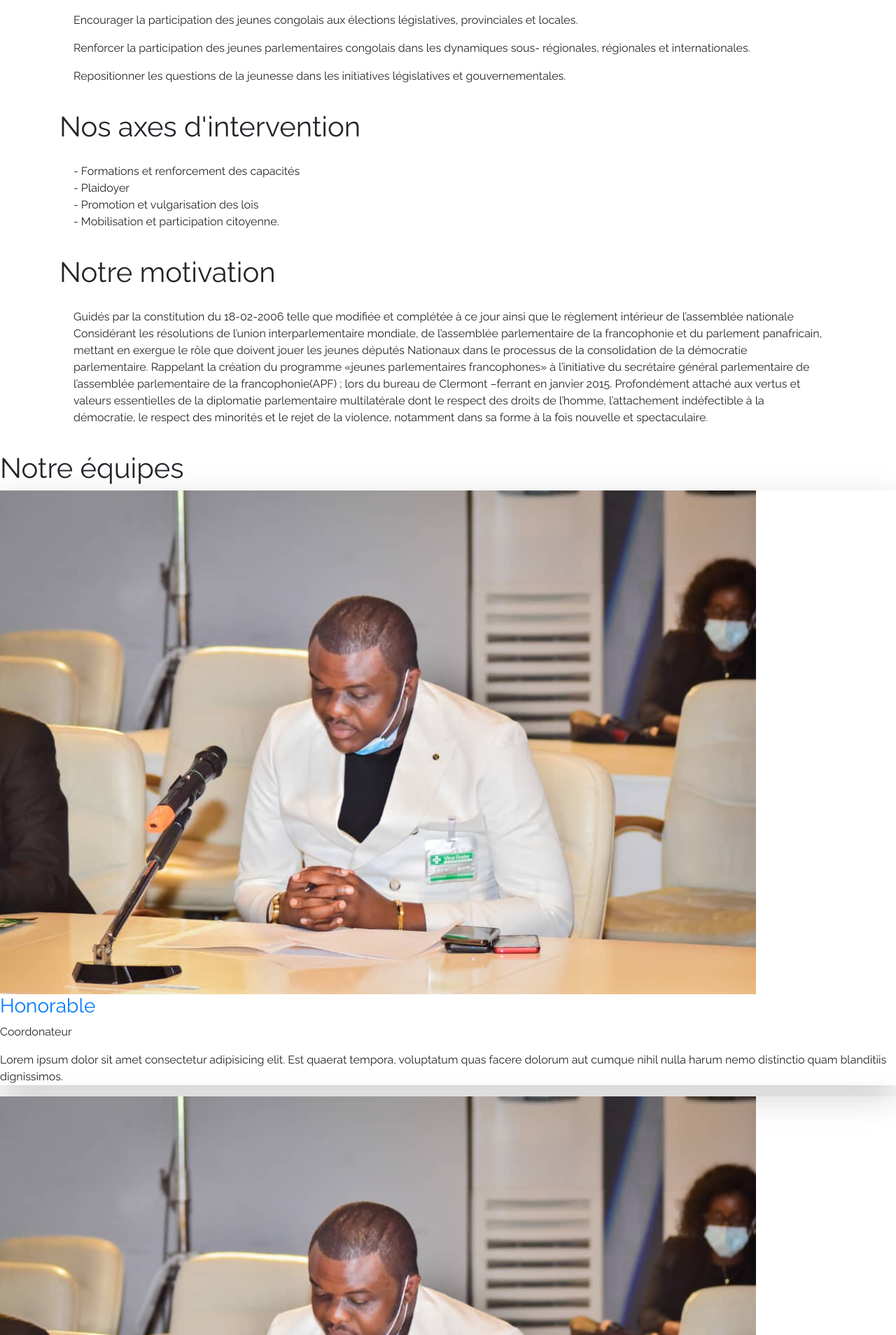
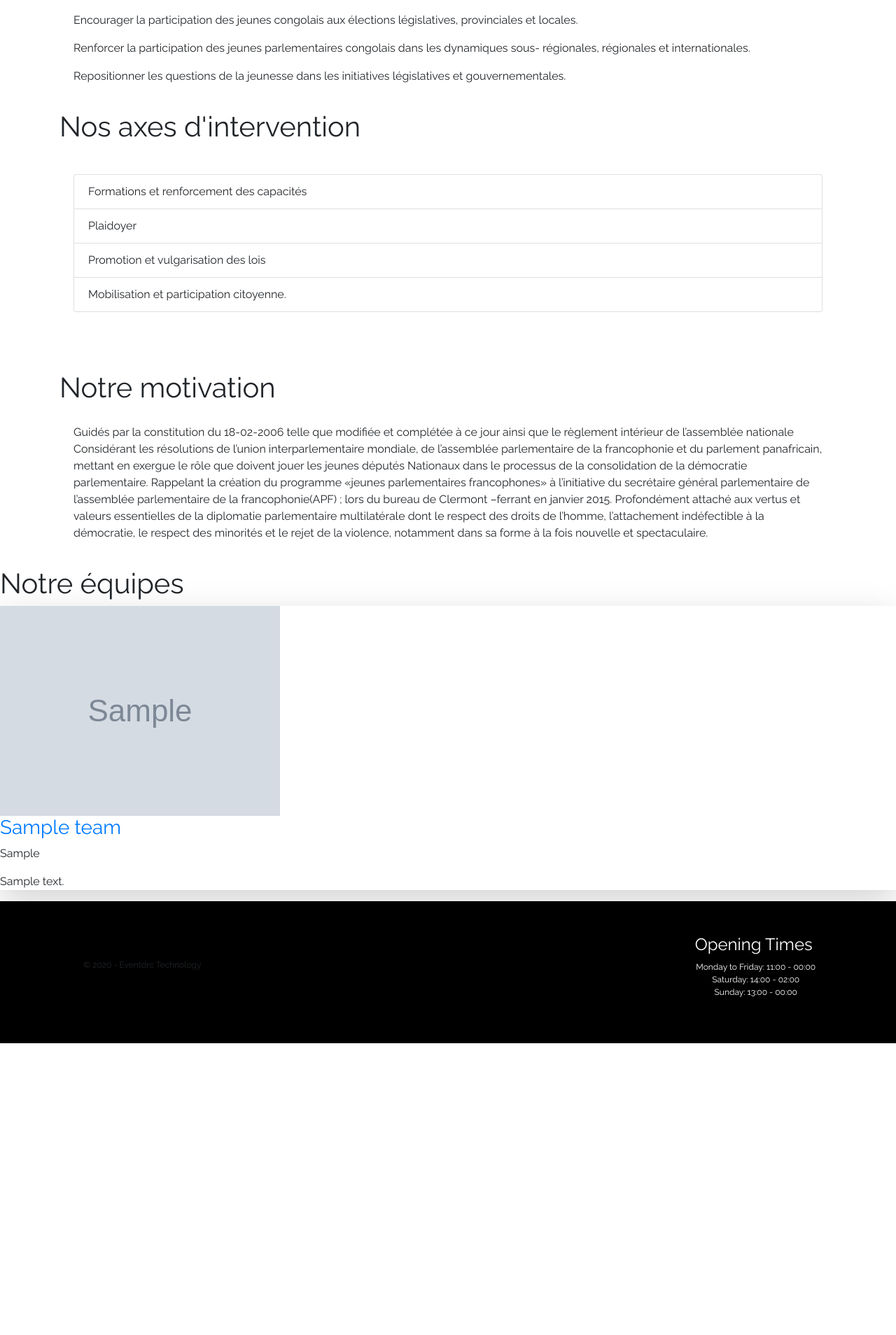
Before and after one commit to Kgermando/ev-parle, a Django app: template templates/pages/about.html in a window 1280 px wide. Shown: the part 407-2315 px from the top of the page at 70% size. After the commit the page ends 1898 px from the top, so only its background shows below. Run offline with Django 3.2, Linux system fonts and the light colour scheme; the template is opened without the code that fills it: most values are stand-ins (such as "Sample title", 1, 10 or a date in 2020); grey boxes marked "Sample" are stand-in pictures; some libraries are stand-ins or nearby versions.

Commit message:
Ourteam done

```diff
--- a/actualite/views.py
+++ b/actualite/views.py
@@ -10,9 +10,10 @@ from actualite.models import Actualite
 # Create your views here.
 def actualite_view_home(request):
     actualite = Actualite.objects.all().order_by("-created")
+    actualite_view = Actualite.objects.all()
     paginator_home = Paginator(actualite, 1)
     paginator_laterale = Paginator(actualite, 3)
-    paginator = Paginator(actualite, 9)
+    paginator = Paginator(actualite_view, 9)
     page = request.GET.get('page')
     try:
         actualite_list_home = paginator_home.page(page)
--- a/ourteam/urls.py
+++ b/ourteam/urls.py
@@ -6,5 +6,5 @@ from ourteam.views import about_view, team_view
 app_name = 'ourteam'
 urlpatterns = [
     path('', about_view, name='about'),
-    path('ourteam<int:id>', team_view, name='ourteam'),
+    path('ourteam/<team_id>', team_view, name='team'),
 ]
--- a/sondage/views.py
+++ b/sondage/views.py
@@ -11,7 +11,6 @@ def sondage_view(request):
     }
     template_name = 'pages/sondage.html'
     return render(request, template_name, context)
-
 
 
 def sondage_view_detail(request, sondage_id):
--- a/static/css/sondage.css
+++ b/static/css/sondage.css
@@ -50,6 +50,11 @@
     text-align: center;
 }
 
+.vote-result .vote-total {
+    font-weight: 700;
+    text-align: center;
+}
+
 @media screen and (max-width: 600px) {
     .vote-result {
         display: flex;
--- a/templates/base.html
+++ b/templates/base.html
@@ -1,6 +1,6 @@
 <!DOCTYPE html>
     {% load static %}
-<html lang="en">
+<html lang="fr">
 <head>
     <meta charset="UTF-8">
     <meta name="viewport" content="width=device-width, initial-scale=1.0">
--- a/templates/pages/about.html
+++ b/templates/pages/about.html
@@ -51,10 +51,14 @@
          <div class="card">
             <div class="card-body">
                 <p class="about-body-text">
-                    - Formations et renforcement des capacités <br>
-                    - Plaidoyer <br>
-                    - Promotion et vulgarisation des lois <br>
-                    - Mobilisation et participation citoyenne.
+                    <ul class="list-group">
+                        <li class="list-group-item">Formations et renforcement des capacités</li>
+                        <li class="list-group-item">Plaidoyer</li>
+                        <li class="list-group-item">Promotion et vulgarisation des lois</li>
+                        <li class="list-group-item">Mobilisation et participation citoyenne.</li>
+                    </ul>
+                    <br>
+                    <br>
                 </p>
             </div>
         </div>
@@ -82,131 +86,20 @@
     <div class="wrapper">
         <h1>Notre équipes</h1>
         <div class="team">
-            <div class="team_member shadow-lg">
-                <div class="team_img">
-                    <img src="{% static 'img/2.jpg' %}" alt="Team_image">
+            {% for team in team_list %}
+                <div class="team_member shadow-lg">
+                    <div class="team_img">
+                        <img src="{{ team.team_image.url }}" alt="{{ team.team_name }}">
+                    </div>
+                    <h3><a href="{% url 'ourteam:team' team.id %}">{{ team.team_name }}</a></h3>
+                    <p class="role">{{ team.team_designation }}</p>
+                    <p>
+                       {{ team.team_description|truncatechars:100 }}
+                    </p>
                 </div>
-                <h3><a href="">Honorable </a></h3>
-                <p class="role">Coordonateur</p>
-                <p>
-                    Lorem ipsum dolor sit amet consectetur adipisicing elit. Est quaerat tempora, voluptatum
-                    quas facere dolorum aut cumque nihil nulla harum nemo distinctio quam blanditiis dignissimos.
-                </p>
-            </div>
-            <div class="team_member shadow-lg">
-                <div class="team_img">
-                    <img src="{% static 'img/2.jpg' %}" alt="Team_image">
-                </div>
-                <h3><a href="">Paul Doe</a></h3>
-                <p class="role">Tester</p>
-                <p>
-                    Lorem ipsum dolor sit amet consectetur adipisicing elit. Est quaerat tempora, voluptatum
-                    quas facere dolorum aut cumque nihil nulla harum nemo distinctio quam blanditiis dignissimos.
-                </p>
-            </div>
-            <div class="team_member shadow-lg">
-                <div class="team_img">
-                    <img src="{% static 'img/2.jpg' %}" alt="Team_image">
-                </div>
-                <h3><a href="">Paul Doe</a></h3>
-                <p class="role">Support Lead</p>
-                <p>
-                    Lorem ipsum dolor sit amet consectetur adipisicing elit. Est quaerat tempora, voluptatum quas
-                    facere dolorum aut cumque nihil nulla harum nemo distinctio quam blanditiis dignissimos.
-                </p>
-            </div>
-
-                <div class="team_member shadow-lg">
-                <div class="team_img">
-                    <img src="{% static 'img/2.jpg' %}" alt="Team_image">
-                </div>
-                <h3><a href="">Paul Doe</a></h3>
-                <p class="role">Support Lead</p>
-                <p>
-                    Lorem ipsum dolor sit amet consectetur adipisicing elit. Est quaerat tempora, voluptatum quas
-                    facere dolorum aut cumque nihil nulla harum nemo distinctio quam blanditiis dignissimos.
-                </p>
-            </div>
-                <div class="team_member shadow-lg">
-                <div class="team_img">
-                    <img src="{% static 'img/2.jpg' %}" alt="Team_image">
-                </div>
-                <h3><a href="">Paul Doe</a></h3>
-                <p class="role">Support Lead</p>
-                <p>
-                    Lorem ipsum dolor sit amet consectetur adipisicing elit. Est quaerat tempora, voluptatum quas
-                    facere dolorum aut cumque nihil nulla harum nemo distinctio quam blanditiis dignissimos.
-                </p>
-            </div>
-            <div class="team_member shadow-lg">
-                <div class="team_img">
-                    <img src="{% static 'img/2.jpg' %}" alt="Team_image">
-                </div>
-                <h3><a href="">Paul Doe</a></h3>
-                <p class="role">Support Lead</p>
-                <p>
-                    Lorem ipsum dolor sit amet consectetur adipisicing elit. Est quaerat tempora, voluptatum quas
-                    facere dolorum aut cumque nihil nulla harum nemo distinctio quam blanditiis dignissimos.
-                </p>
-            </div>
-              <div class="team_member shadow-lg">
-                <div class="team_img">
-                    <img src="{% static 'img/2.jpg' %}" alt="Team_image">
-                </div>
-                <h3><a href="">Paul Doe</a></h3>
-                <p class="role">Support Lead</p>
-                <p>
-                    Lorem ipsum dolor sit amet consectetur adipisicing elit. Est quaerat tempora, voluptatum quas
-                    facere dolorum aut cumque nihil nulla harum nemo distinctio quam blanditiis dignissimos.
-                </p>
-            </div>
-            <div class="team_member shadow-lg">
-                <div class="team_img">
-                    <img src="{% static 'img/2.jpg' %}" alt="Team_image">
-                </div>
-                <h3><a href="">Paul Doe</a></h3>
-                <p class="role">Support Lead</p>
-                <p>
-                    Lorem ipsum dolor sit amet consectetur adipisicing elit. Est quaerat tempora, voluptatum quas
-                    facere dolorum aut cumque nihil nulla harum nemo distinctio quam blanditiis dignissimos.
-                </p>
-            </div>
-            <div class="team_member shadow-lg">
-                <div class="team_img">
-                    <img src="{% static 'img/2.jpg' %}" alt="Team_image">
-                </div>
-                <h3><a href="">Paul Doe</a></h3>
-                <p class="role">Support Lead</p>
-                <p>
-                    Lorem ipsum dolor sit amet consectetur adipisicing elit. Est quaerat tempora, voluptatum quas
-                    facere dolorum aut cumque nihil nulla harum nemo distinctio quam blanditiis dignissimos.
-                </p>
-            </div>
-            <div class="team_member shadow-lg">
-                <div class="team_img">
-                    <img src="{% static 'img/2.jpg' %}" alt="Team_image">
-                </div>
-                <h3><a href="">Paul Doe</a></h3>
-                <p class="role">Support Lead</p>
-                <p>
-                    Lorem ipsum dolor sit amet consectetur adipisicing elit. Est quaerat tempora, voluptatum quas
-                    facere dolorum aut cumque nihil nulla harum nemo distinctio quam blanditiis dignissimos.
-                </p>
-            </div>
-            <div class="team_member shadow-lg">
-                <div class="team_img">
-                    <img src="{% static 'img/2.jpg' %}" alt="Team_image">
-                </div>
-                <h3><a href="">Paul Doe</a></h3>
-                <p class="role">Support Lead</p>
-                <p>
-                    Lorem ipsum dolor sit amet consectetur adipisicing elit. Est quaerat tempora, voluptatum quas
-                    facere dolorum aut cumque nihil nulla harum nemo distinctio quam blanditiis dignissimos.
-                </p>
-            </div>
+            {% endfor %}
         </div>
     </div>
 </div>
 
-
 {% endblock content %}
--- a/templates/pages/home.html
+++ b/templates/pages/home.html
@@ -218,7 +218,7 @@
                       <div class="card-body">
                           <h5 class="card-title"><a href="{% url 'sondage:vote' sondage.id %}"> {{ sondage.sondage_title|truncatechars:30 }}</a></h5>
                           <p class="card-text">
-                              {{ sondage.sondage_content|truncatechars:120 }}
+                              {{ sondage.sondage_content|truncatechars:110 }}
                           </p>
                           <p class="card-text">
                               <span class="vote-green ml-1 mr-4" data-toggle="tooltip" data-placement="top" title="D'accord">
--- a/templates/pages/vote.html
+++ b/templates/pages/vote.html
@@ -35,6 +35,12 @@
                     <div class="container vote-person-title">Neutre</div>
                     <div class="container vote-person-vote">{{ sondage.vote_null }}</div>
                 </div>
+            </div>
+        </div>
+        <div class="container vote-total">
+            <div class="alert alert-dark" role="alert">
+                <div class="container vote-person-title">Total</div>
+                <div class="container vote-person-vote">{{ sondage.total }}</div>
             </div>
         </div>
 
```
Also changed, not shown: app/views.py (+4 -4 lines), ourteam/views.py (+17 -6 lines), media-root/team_img/IMG-20200804-WA0007.jpg (added), media-root/team_img/avatar.jpg (added), media-root/team_img/organizer-791939_1920.jpg (added).
